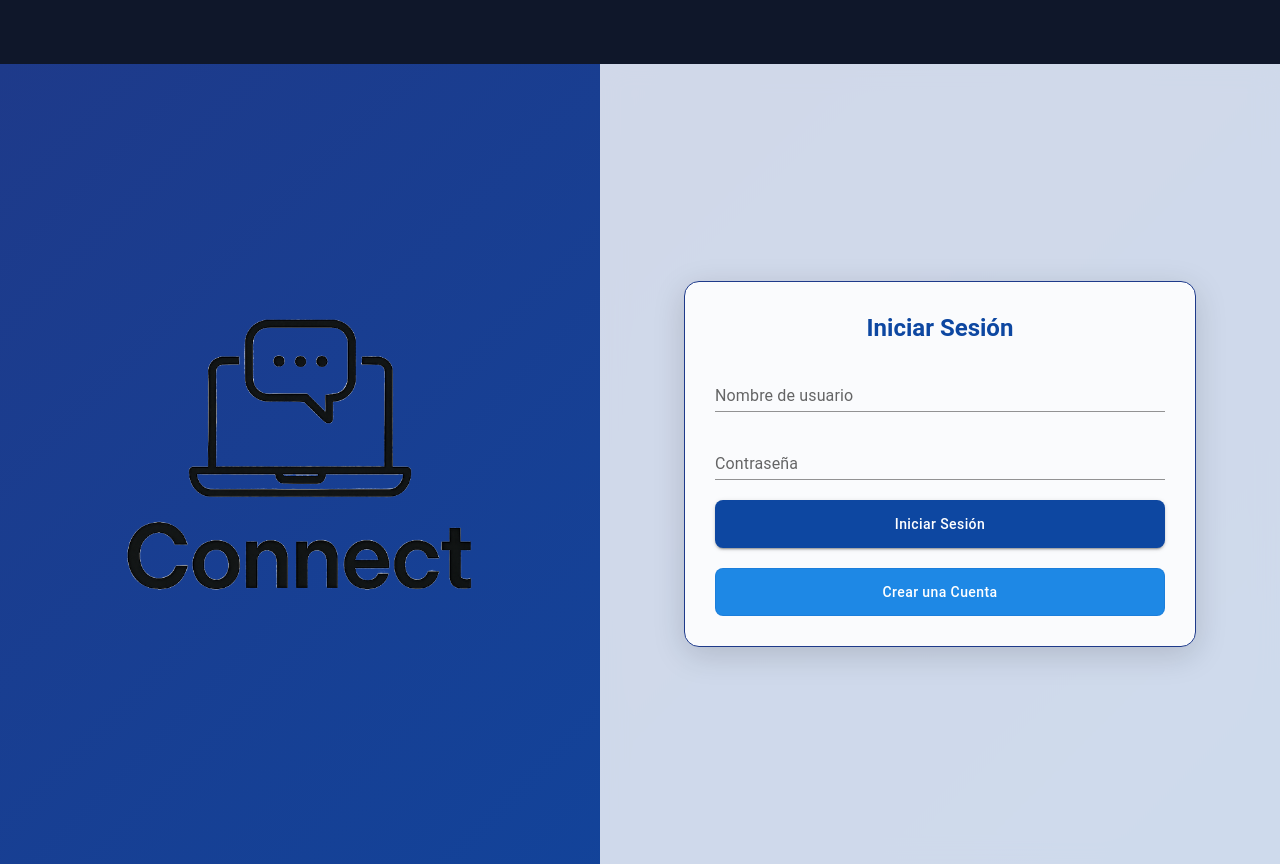
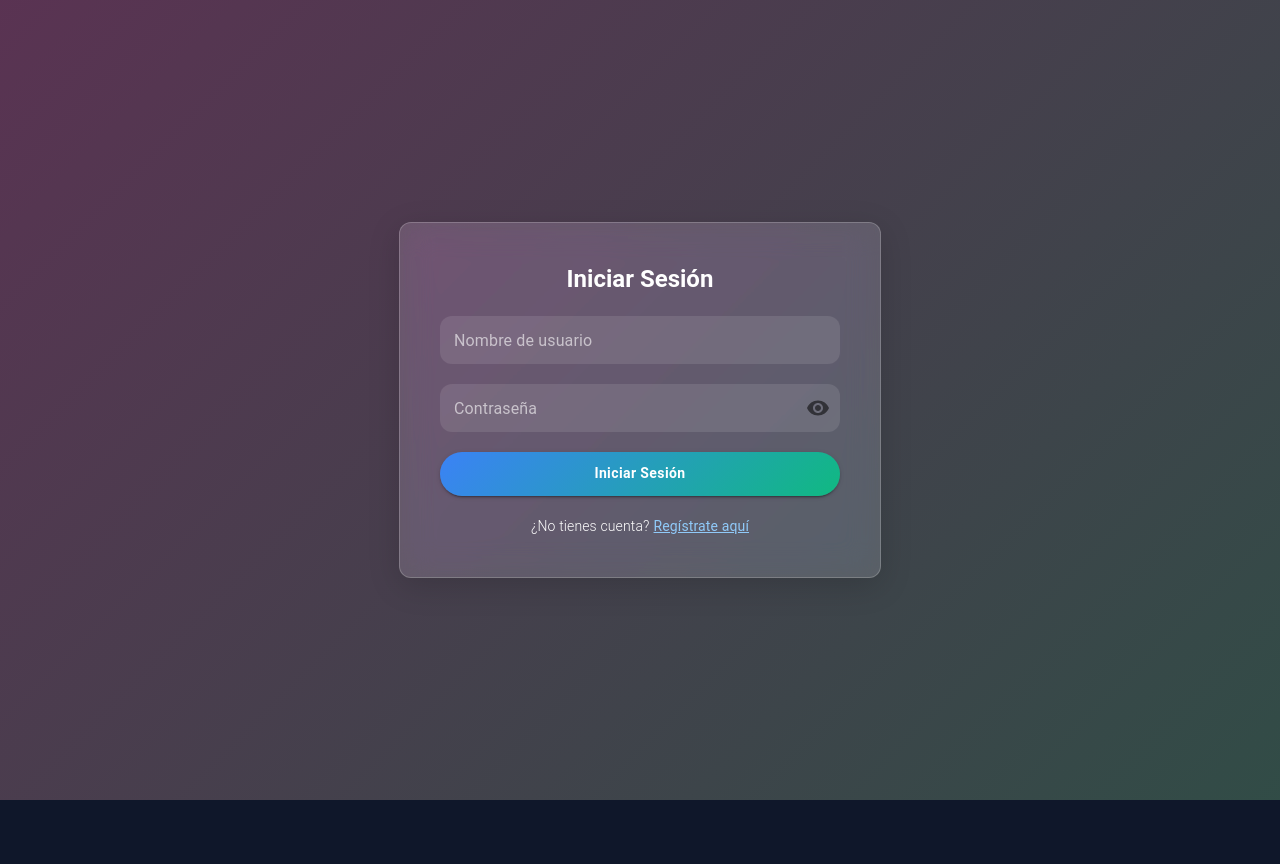
Before and after one commit to Alej0rtiz/Blog-MERN--Cliente, a React (Create React App) app: page /Login in a window 1280 px wide. After the commit the page ends 800 px from the top, so only its background shows below. Built offline with nearby package versions, Linux system fonts and the light colour scheme.

Commit message:
se mejoro el fondo del login con una animacion de gradiantes, se retiro la imagen del login y se centro cambiandole los estilos como los colores, los texfile, etc

```diff
--- a/src/App.js
+++ b/src/App.js
@@ -47,7 +47,7 @@ function App() {
         <DataProvider>
           {/* Define el enrutamiento de la aplicación */}
           <BrowserRouter>
-            <div style={{ paddingTop: '64px', backgroundColor: '#0f172a', minHeight: '100vh' }}>
+            <div style={{ paddingTop: '0px', backgroundColor: '#0f172a', minHeight: '100vh' }}>
               {/*Rutas*/}
               <Routes>
                 {/* Ruta para el componente de inicio de sesión */}
--- a/src/Componentes/Cuenta/Login.jsx
+++ b/src/Componentes/Cuenta/Login.jsx
@@ -2,58 +2,51 @@
 import { useState, useContext } from 'react';
 
 //imports Material UI
-import { Box, TextField, Button, styled, Typography } from '@mui/material';
-
-//imports de assets
-import LoginImage from '../../assets/Logo-nobg.png';
+import { Box, TextField, Button, styled, Typography, IconButton, InputAdornment } from '@mui/material';
+import { Visibility, VisibilityOff } from '@mui/icons-material';
 
 //imports de servicios y contexto
 import { API } from '../../Servicio/api.js';
 import { DataContext } from '../../contexto/DataProvider.js';
 import { useNavigate } from 'react-router-dom';
 
-// Estilo principal con diseño horizontal
+// Fondo principal con animación de gradiente
 const Fondo = styled(Box)`
     height: 100vh;
     width: 100vw;
     display: flex;
-    background: linear-gradient(135deg, #1e3a8a, #0d47a1); /* Gradiente azul oscuro elegante */
+    justify-content: center;
+    align-items: center;
+    background: linear-gradient(135deg, rgba(59,130,246,0.4), rgba(236,72,153,0.4), rgba(34,197,94,0.4));
+    background-size: 400% 400%;
+    animation: gradientAnimation 15s ease infinite;
+
+    @keyframes gradientAnimation {
+        0% { background-position: 0% 50%; }
+        50% { background-position: 100% 50%; }
+        100% { background-position: 0% 50%; }
+    }
 `;
 
-const ContenedorImagen = styled(Box)`
-    flex: 1;
+
+// Cuadro del formulario con efecto semi-transparente
+const Componente = styled(Box)`
     display: flex;
+    flex-direction: column;
     align-items: center;
     justify-content: center;
-`;
-
-const Imagen = styled('img')`
-    width: 80%;
-    max-width: 500px;
-    height: auto;
-`;
-
-const ContenedorFormulario = styled(Box)`
-    flex: 1;
-    display: flex;
-    align-items: center;
-    justify-content: center;
-    background-color: rgba(255, 255, 255, 0.8); /* Fondo blanco semitransparente */
-    backdrop-filter: blur(12px);
+    backdrop-filter: blur(16px) saturate(180%);
+    -webkit-backdrop-filter: blur(16px) saturate(180%);
+    background-color: rgba(255, 255, 255, 0.15);
+    border: 1px solid rgba(255, 255, 255, 0.2);
     padding: 40px;
-`;
-
-const Componente = styled(Box)`
-    width: 100%;
-    max-width: 450px;
-    padding: 30px;
-    background-color: rgba(255, 255, 255, 0.9);
-    border-radius: 15px;
+    border-radius: 12px;
+    width: 400px;
     box-shadow: 0 8px 32px rgba(0, 0, 0, 0.15);
-    border: 1px solid #1e3a8a; /* Borde azul elegante */
 `;
 
 const Wrapper = styled(Box)`
+    width: 100%;
     display: flex;
     flex-direction: column;
     gap: 20px;
@@ -61,25 +54,40 @@ const Wrapper = styled(Box)`
 
 const LoginButton = styled(Button)`
     text-transform: none;
-    background: #0d47a1; /* Azul más oscuro */
+    background: linear-gradient(135deg, #3b82f6, #10b981);
     color: #fff;
-    height: 48px;
-    border-radius: 8px;
+    height: 44px;
+    border-radius: 24px;
+    transition: all 0.3s ease;
+    font-weight: bold;
+
     &:hover {
-        background: #1565c0; /* Azul intermedio */
-        transform: scale(1.03);
+        background: linear-gradient(135deg, #2563eb, #059669);
+        transform: scale(1.05);
     }
 `;
 
 const SingUpButton = styled(Button)`
     text-transform: none;
-    background: #1e88e5; /* Azul vibrante */
+    background: linear-gradient(135deg, #ec4899, #3b82f6);
     color: white;
-    height: 48px;
-    border-radius: 8px;
+    height: 44px;
+    border-radius: 24px;
+    transition: all 0.3s ease;
+    font-weight: bold;
+
     &:hover {
-        background: #039be5; /* Azul brillante */
-        transform: scale(1.03);
+        background: linear-gradient(135deg, #db2777, #2563eb);
+        transform: scale(1.05);
+    }
+`;
+
+const EnlaceRegistro = styled('span')`
+    color: #0d47a1;
+    cursor: pointer;
+    text-decoration: underline;
+    &:hover {
+        color: #1565c0;
     }
 `;
 
@@ -89,23 +97,55 @@ const Error = styled(Typography)`
     font-weight: bold;
 `;
 
-// Valores iniciales
-const signupInitialValues = {
-    name: '',
-    username: '',
-    password: '',
-};
+const CustomTextField = styled(TextField)({
+    width: '100%',
+    '& .MuiOutlinedInput-root': {
+        color: 'rgba(255, 255, 255, 0.85)',
+        borderRadius: '12px',
+        height: '48px',
+        backgroundColor: 'rgba(255, 255, 255, 0.1)',
+        display: 'flex',
+        alignItems: 'center',
+        '& input': {
+            padding: '12px 14px',
+            height: '100%',
+            boxSizing: 'border-box',
+        },
+        '& fieldset': {
+            borderColor: 'transparent',
+            borderRadius: '12px',
+        },
+        '&:hover fieldset': {
+            borderColor: 'transparent',
+        },
+        '&.Mui-focused fieldset': {
+            borderColor: 'transparent',
+        },
+    },
+    '& .MuiInputLabel-root': {
+        color: 'rgba(255, 255, 255, 0.6)',
+        top: '50%',
+        left: '14px',
+        transform: 'translateY(-50%)',
+        pointerEvents: 'none',
+        transition: 'opacity 0.3s ease',
+    },
+    '& .MuiInputLabel-root.Mui-focused, & .MuiInputLabel-root.MuiInputLabel-shrink': {
+        opacity: 0,
+        visibility: 'hidden',
+        transition: 'opacity 0.3s ease, visibility 0.3s ease',
+    },
+});
 
-const loginInitialValues = {
-    username: '',
-    password: ''
-};
+const signupInitialValues = { name: '', username: '', password: '' };
+const loginInitialValues = { username: '', password: '' };
 
 const Login = ({ isUserAuthenticated }) => {
     const [account, toggleAccount] = useState('login');
     const [signup, setSignup] = useState(signupInitialValues);
     const [login, setLogin] = useState(loginInitialValues);
     const [error, setError] = useState('');
+    const [showPassword, setShowPassword] = useState(false);
 
     const { setAccount } = useContext(DataContext);
     const Navigate = useNavigate();
@@ -149,42 +189,83 @@ const Login = ({ isUserAuthenticated }) => {
         }
     };
 
+    const togglePasswordVisibility = () => {
+        setShowPassword((prev) => !prev);
+    };
+
     return (
         <Fondo>
-            {/* Imagen a la izquierda */}
-            <ContenedorImagen>
-                <Imagen src={LoginImage} alt="Imagen de Login" />
-            </ContenedorImagen>
-
-            {/* Formulario a la derecha */}
-            <ContenedorFormulario>
             <Componente>
                 {account === 'login' ? (
                     <Wrapper>
-                            <Typography variant="h5" align="center" fontWeight="bold" color="#0d47a1">
+                        <Typography variant="h5" align="center" fontWeight="bold" color="#FFFFFF">
                             Iniciar Sesión
                         </Typography>
-                            <TextField variant='standard' value={login.username} onChange={onValueChange} name='username' label='Nombre de usuario' />
-                            <TextField variant='standard' value={login.password} onChange={onValueChange} name='password' label='Contraseña' type="password" />
+                        <CustomTextField variant="outlined" value={login.username} onChange={onValueChange} name="username" label="Nombre de usuario" />
+                        <CustomTextField
+                            variant="outlined"
+                            value={login.password}
+                            onChange={onValueChange}
+                            name="password"
+                            label="Contraseña"
+                            type={showPassword ? 'text' : 'password'}
+                            InputProps={{
+                                endAdornment: (
+                                    <InputAdornment position="end">
+                                        <IconButton onClick={togglePasswordVisibility} edge="end">
+                                            {showPassword ? <VisibilityOff /> : <Visibility />}
+                                        </IconButton>
+                                    </InputAdornment>
+                                ),
+                            }}
+                        />
                         {error && <Error>{error}</Error>}
-                            <LoginButton variant='contained' onClick={loginUser}>Iniciar Sesión</LoginButton>
-                            <SingUpButton variant='outlined' onClick={toggleSingUp}>Crear una Cuenta</SingUpButton>
+                        <LoginButton variant="contained" onClick={loginUser}>Iniciar Sesión</LoginButton>
+                        <Typography align="center" fontSize={14}>
+                            <Typography component="span" color="#FFFFFF" fontSize={14} fontWeight={300} sx={{ mr: 0.5 }}>
+                                ¿No tienes cuenta?
+                            </Typography>
+                            <EnlaceRegistro onClick={toggleSingUp} style={{ color: '#90caf9' }}>
+                                Regístrate aquí
+                            </EnlaceRegistro>
+                        </Typography>
                     </Wrapper>
                 ) : (
                     <Wrapper>
-                            <Typography variant="h5" align="center" fontWeight="bold" color="#0d47a1">
+                        <Typography variant="h5" align="center" fontWeight="bold" color="#FFFFFF">
                             Registro
                         </Typography>
-                            <TextField variant='standard' name='username' label='Nombre de usuario' onChange={onInputChange} />
-                            <TextField variant='standard' name='name' label='Nombre' onChange={onInputChange} />
-                            <TextField variant='standard' name='password' label='Contraseña' onChange={onInputChange} type="password" />
+                        <CustomTextField variant="outlined" name="username" label="Nombre de usuario" onChange={onInputChange} />
+                        <CustomTextField variant="outlined" name="name" label="Nombre" onChange={onInputChange} />
+                        <CustomTextField
+                            variant="outlined"
+                            name="password"
+                            label="Contraseña"
+                            onChange={onInputChange}
+                            type={showPassword ? 'text' : 'password'}
+                            InputProps={{
+                                endAdornment: (
+                                    <InputAdornment position="end">
+                                        <IconButton onClick={togglePasswordVisibility} edge="end">
+                                            {showPassword ? <VisibilityOff /> : <Visibility />}
+                                        </IconButton>
+                                    </InputAdornment>
+                                ),
+                            }}
+                        />
                         {error && <Error>{error}</Error>}
-                            <SingUpButton variant='contained' onClick={SignUpUser}>Registrarse</SingUpButton>
-                            <LoginButton variant='outlined' onClick={toggleSingUp}>Ya tengo una cuenta</LoginButton>
+                        <SingUpButton variant="contained" onClick={SignUpUser}>Registrarse</SingUpButton>
+                        <Typography align="center" fontSize={14}>
+                            <Typography component="span" color="#FFFFFF" fontSize={14} fontWeight={300} sx={{ mr: 0.5 }}>
+                                ¿Ya tienes una cuenta?
+                            </Typography>
+                            <EnlaceRegistro onClick={toggleSingUp} style={{ color: '#90caf9' }}>
+                                Inicia sesión aquí
+                            </EnlaceRegistro>
+                        </Typography>
                     </Wrapper>
                 )}
             </Componente>
-            </ContenedorFormulario>
         </Fondo>
     );
 };
```
Lines whose indentation alone changed are shown as unchanged.
